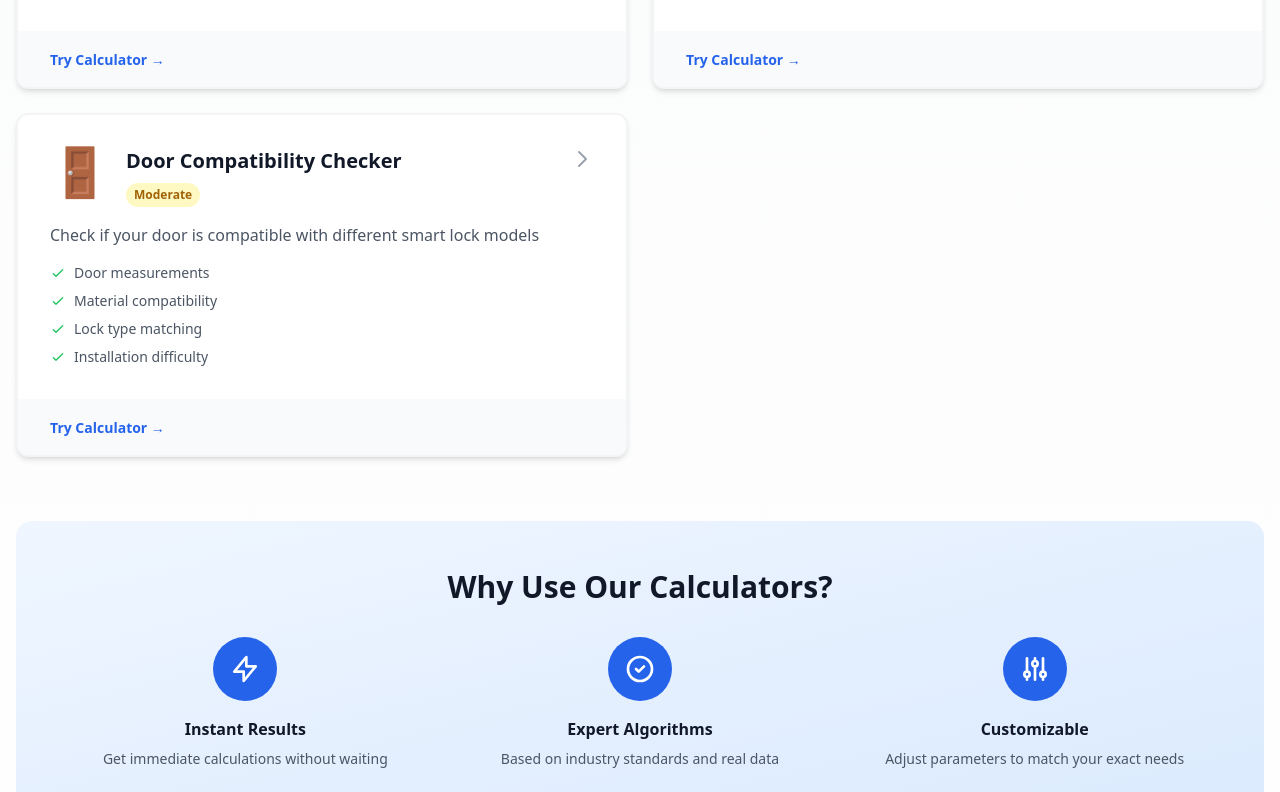
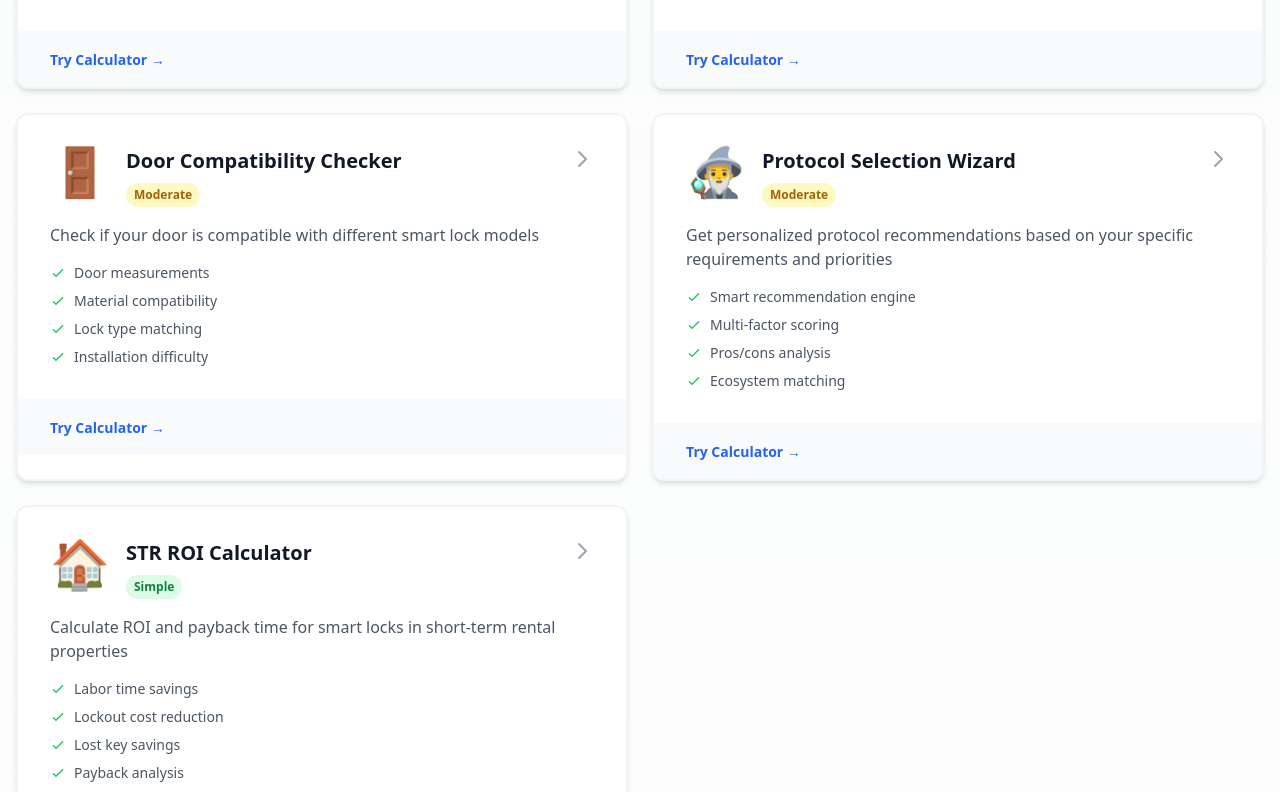
Before and after one commit to kevinaugment/smartlock-next, a Next.js app: page /calculators in a window 1280 px wide. Shown: the part 1288-2080 px from the top of the page. Built offline with nearby package versions, Linux system fonts and the light colour scheme.

Commit message:
feat: Update calculator list - now 7 complete calculators

```diff
--- a/app/calculators/page.tsx
+++ b/app/calculators/page.tsx
@@ -40,6 +40,22 @@ const calculators = [
     description: 'Check if your door is compatible with different smart lock models',
     features: ['Door measurements', 'Material compatibility', 'Lock type matching', 'Installation difficulty'],
     complexity: 'Moderate',
+  },
+  {
+    name: 'Protocol Selection Wizard',
+    slug: 'protocol-wizard',
+    icon: '🧙‍♂️',
+    description: 'Get personalized protocol recommendations based on your specific requirements and priorities',
+    features: ['Smart recommendation engine', 'Multi-factor scoring', 'Pros/cons analysis', 'Ecosystem matching'],
+    complexity: 'Moderate',
+  },
+  {
+    name: 'STR ROI Calculator',
+    slug: 'str-roi',
+    icon: '🏠',
+    description: 'Calculate ROI and payback time for smart locks in short-term rental properties',
+    features: ['Labor time savings', 'Lockout cost reduction', 'Lost key savings', 'Payback analysis'],
+    complexity: 'Simple',
   },
 ]
 
```
